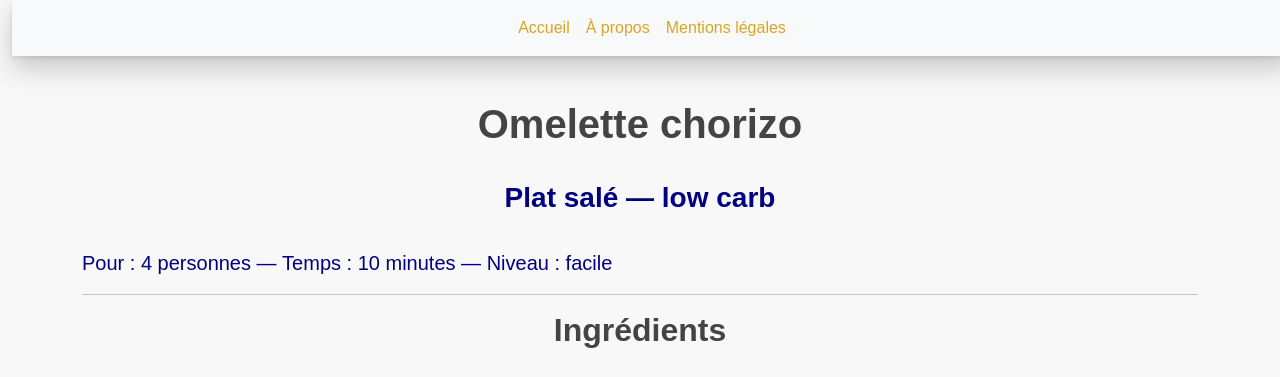
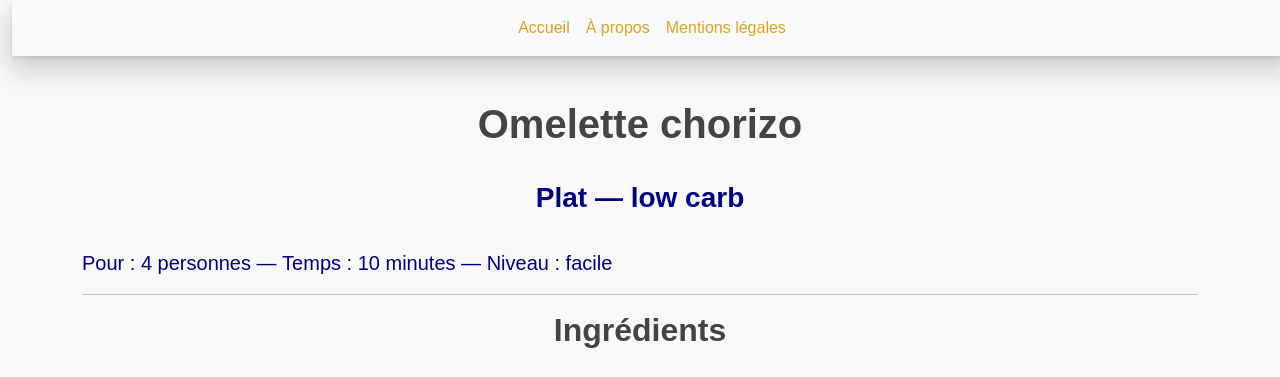
Before and after one commit to laurie-boissay/laurie-boissay.github.io, a Jekyll site: the page built from recettes/omelette-chorizo.html, in a window 1280 px wide and 1243 px high. Shown: the top 377 px of the window. Built offline with Jekyll 4.4.1, drawn with Linux system fonts in a browser that asks for light colours.

Commit message:
Update omelette-chorizo.html

```diff
--- a/recettes/omelette-chorizo.html
+++ b/recettes/omelette-chorizo.html
@@ -3,7 +3,9 @@ layout: recipe
 title: "Omelette chorizo — Recettes low carb"
 description: "Omelette chorizo low carb, simple et rapide, pour 4 personnes."
 recipe_title: "Omelette chorizo"
-recipe_subtitle: "Plat salé — low carb"
+recipe_subtitle: "Plat — low carb"
+recipe_group: "Plat"
+recipe_sort: "Omelette chorizo"
 
 extra_head: |
   <script type="application/ld+json">
```
